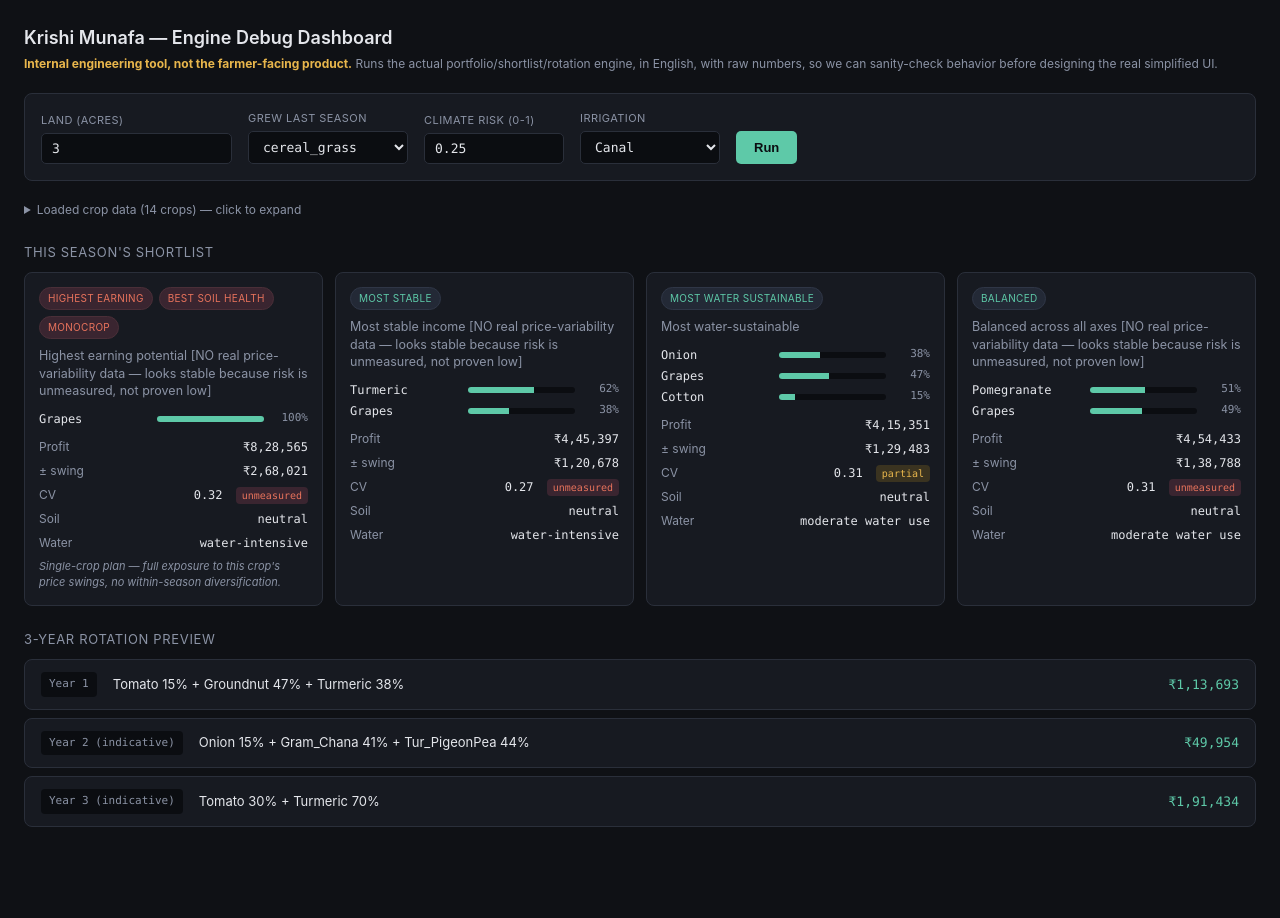
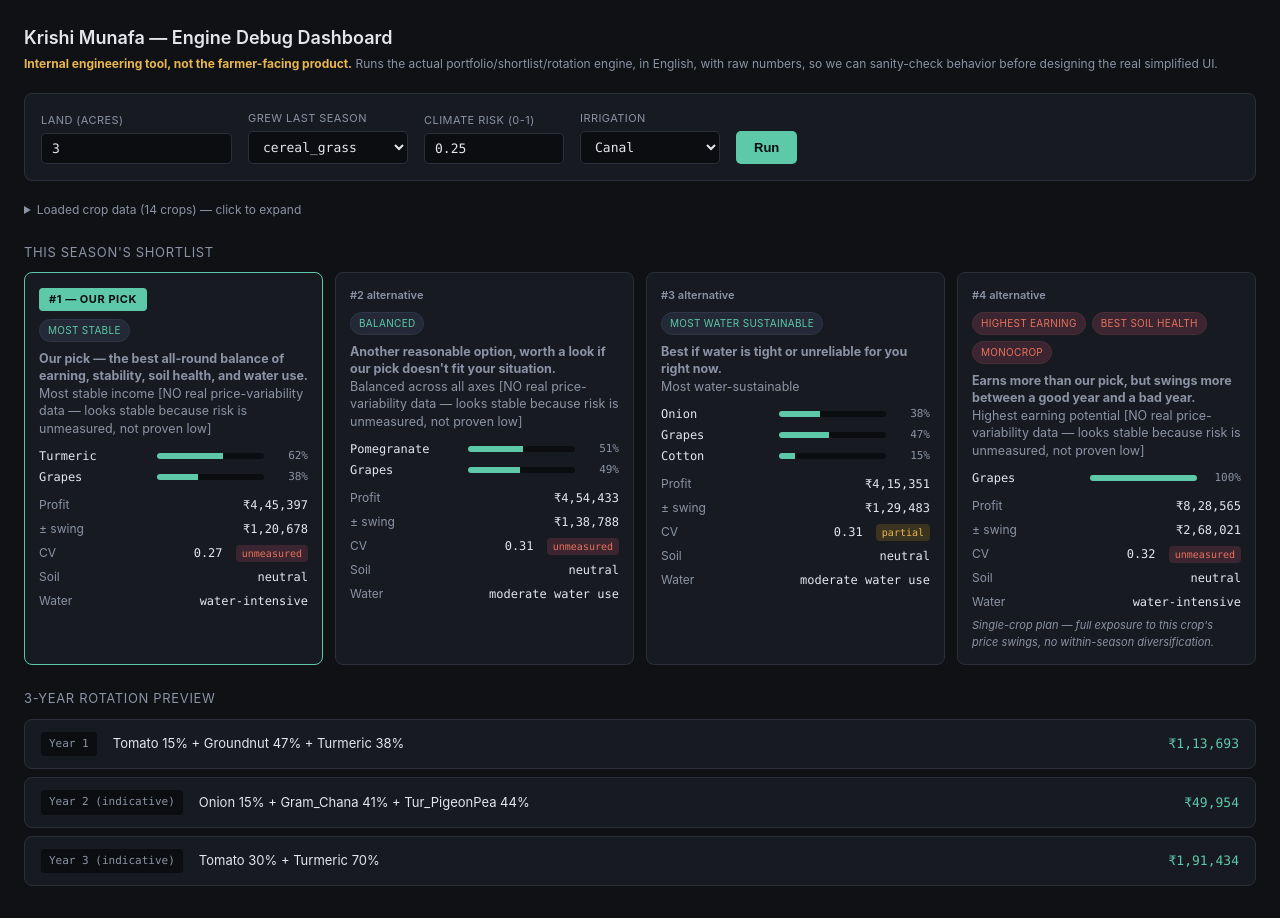
Before and after one commit to paragairun/Krishi-Munafa, a website: page tools/debug-dashboard.html in a window 1280 px wide. Before the commit the page ends 859 px from the top, so only its background shows below. Drawn offline with Linux system fonts and the light colour scheme.

Commit message:
Add files via upload

```diff
--- a/tools/debug-dashboard.html
+++ b/tools/debug-dashboard.html
@@ -628,7 +628,20 @@ function buildShortlist(candidates, totalAcres, priorFamilies, opts) {
     if (merged.has(key)) merged.get(key).tags.push(pick.tag);
     else merged.set(key, { tags: [pick.tag], headline: pick.headline, portfolio: pick.portfolio });
   }
-  return Array.from(merged.values());
+  // Order by the same composite score used to pick "balanced" -- #1 is
+  // "our pick," rest are ranked below it, each with a plain-language
+  // reason. Farmers shouldn't have to compare unranked cards unassisted.
+  const compositeScore = p => (earningRank.get(p) + stabilityRank.get(p) + waterRank.get(p) + soilRankValue(p)) / 4;
+  const ordered = Array.from(merged.values()).sort((a, b) => compositeScore(b.portfolio) - compositeScore(a.portfolio));
+  const recommendationNote = (tags, rank) => {
+    if (rank === 1) return 'Our pick — the best all-round balance of earning, stability, soil health, and water use.';
+    if (tags.includes('highest_earning')) return 'Earns more than our pick, but swings more between a good year and a bad year.';
+    if (tags.includes('most_stable')) return 'Earns a bit less than our pick, but steadier year to year.';
+    if (tags.includes('best_soil_health')) return 'Best if keeping your land healthy long-term matters most to you.';
+    if (tags.includes('most_water_sustainable')) return 'Best if water is tight or unreliable for you right now.';
+    return "Another reasonable option, worth a look if our pick doesn't fit your situation.";
+  };
+  return ordered.map((o, i) => Object.assign({}, o, { rank: i + 1, recommendationNote: recommendationNote(o.tags, i + 1) }));
 }
 
 // ============================================================
@@ -679,9 +692,13 @@ function weightBarsHtml(weights) {
 function cardHtml(opt) {
   const p = opt.portfolio;
   const riskClass = 'risk-' + p.riskMeasurement;
-  return `<div class="card">
+  const rankBadge = opt.rank === 1
+    ? `<div style="font-size:11px;font-weight:700;letter-spacing:0.05em;color:#0b0d11;background:var(--accent);display:inline-block;padding:3px 10px;border-radius:4px;margin-bottom:8px;">#1 — OUR PICK</div>`
+    : `<div style="font-size:11px;font-weight:600;color:var(--text-dim);margin-bottom:8px;">#${opt.rank} alternative</div>`;
+  return `<div class="card"${opt.rank === 1 ? ' style="border-color:var(--accent);"' : ''}>
+    ${rankBadge}
     <div class="tags">${opt.tags.map(t => `<span class="tag${p.isMonocrop ? ' mono' : ''}">${t.replace(/_/g,' ')}</span>`).join('')}${p.isMonocrop ? '<span class="tag mono">monocrop</span>' : ''}</div>
-    <div class="headline">${opt.headline}</div>
+    <div class="headline"><b>${opt.recommendationNote}</b><br>${opt.headline}</div>
     <div class="weights">${weightBarsHtml(p.weights)}</div>
     <div class="stats">
       <span class="stat-label">Profit</span><span class="stat-value">₹${Math.round(p.expectedProfit).toLocaleString('en-IN')}</span>
```
